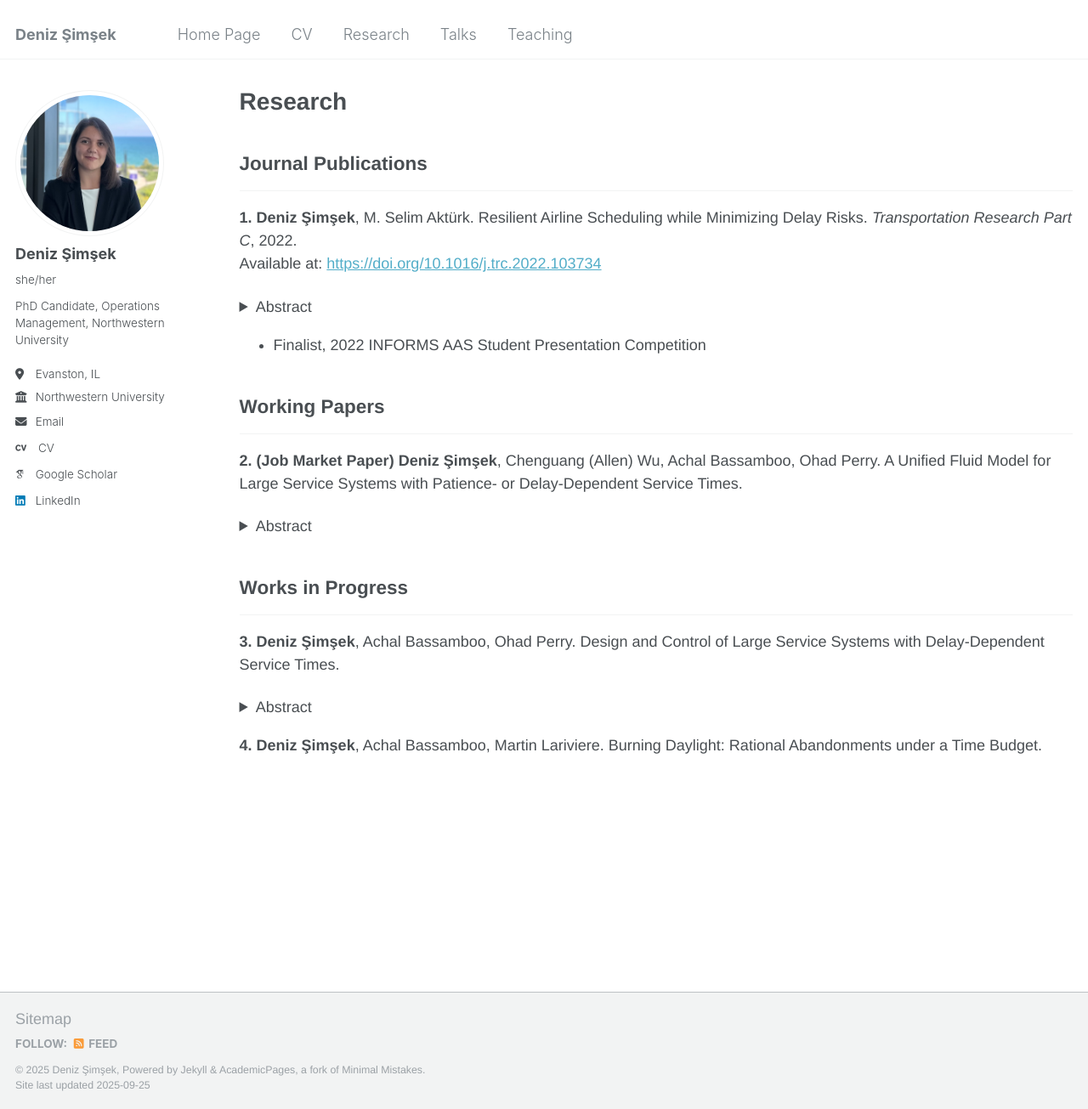
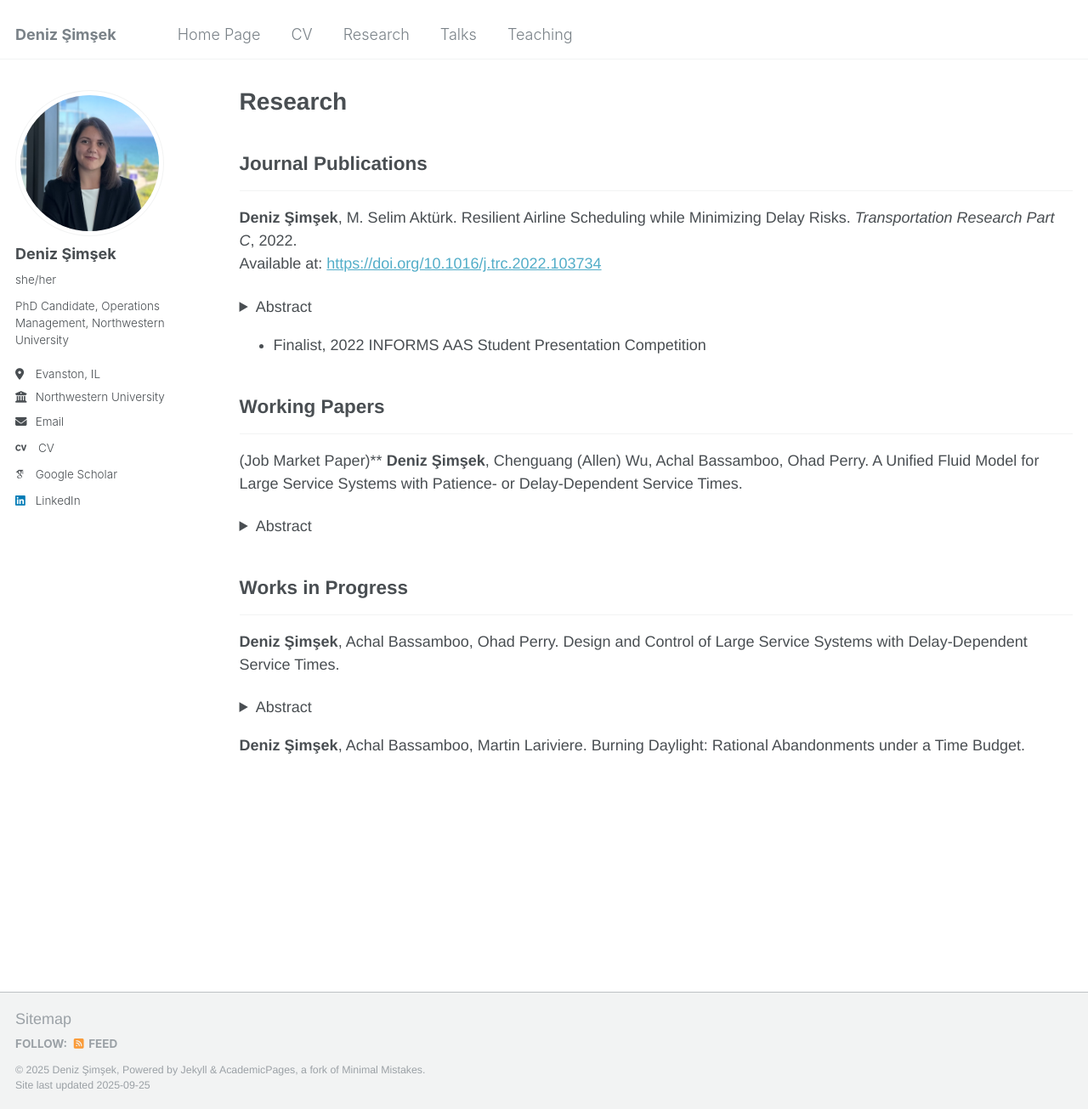
Before and after one commit to deniz-simsek/deniz-simsek.github.io, a Jekyll site: the page built from _pages/publications.md, in a window 1280 px wide and 1305 px high. Shown: the whole window at 85% size. Built offline with Jekyll 4.4.1, drawn with Linux system fonts in a browser that asks for light colours; some web fonts are replaced.

Commit message:
Update publications.md

```diff
--- a/_pages/publications.md
+++ b/_pages/publications.md
@@ -9,7 +9,7 @@ redirect_from:
 
 ## Journal Publications
 ---
-**1.** **Deniz Şimşek**, M. Selim Aktürk. Resilient Airline Scheduling while Minimizing Delay Risks. *Transportation Research Part C*, 2022.
+**Deniz Şimşek**, M. Selim Aktürk. Resilient Airline Scheduling while Minimizing Delay Risks. *Transportation Research Part C*, 2022.
 Available at: <a href="https://doi.org/10.1016/j.trc.2022.103734" target="_blank">https://doi.org/10.1016/j.trc.2022.103734</a>
 
 <details>
@@ -23,7 +23,7 @@ Available at: <a href="https://doi.org/10.1016/j.trc.2022.103734" target="_blank
 
 ## Working Papers
 ---
-**2. (Job Market Paper)** **Deniz Şimşek**, Chenguang (Allen) Wu, Achal Bassamboo, Ohad Perry. A Unified Fluid Model for Large Service Systems with Patience- or Delay-Dependent Service Times.
+(Job Market Paper)** **Deniz Şimşek**, Chenguang (Allen) Wu, Achal Bassamboo, Ohad Perry. A Unified Fluid Model for Large Service Systems with Patience- or Delay-Dependent Service Times.
 
 <details>
   <summary>Abstract</summary>
@@ -34,7 +34,7 @@ Available at: <a href="https://doi.org/10.1016/j.trc.2022.103734" target="_blank
 
 ## Works in Progress
 ---
-**3.** **Deniz Şimşek**, Achal Bassamboo, Ohad Perry. Design and Control of Large Service Systems with Delay-Dependent Service Times.
+**Deniz Şimşek**, Achal Bassamboo, Ohad Perry. Design and Control of Large Service Systems with Delay-Dependent Service Times.
 
 <details>
   <summary>Abstract</summary>
@@ -43,4 +43,4 @@ Service systems often exhibit complex dynamics when customer service times depen
   </div>
 </details>
 
-**4.** **Deniz Şimşek**, Achal Bassamboo, Martin Lariviere. Burning Daylight: Rational Abandonments under a Time Budget.
+**Deniz Şimşek**, Achal Bassamboo, Martin Lariviere. Burning Daylight: Rational Abandonments under a Time Budget.
```
